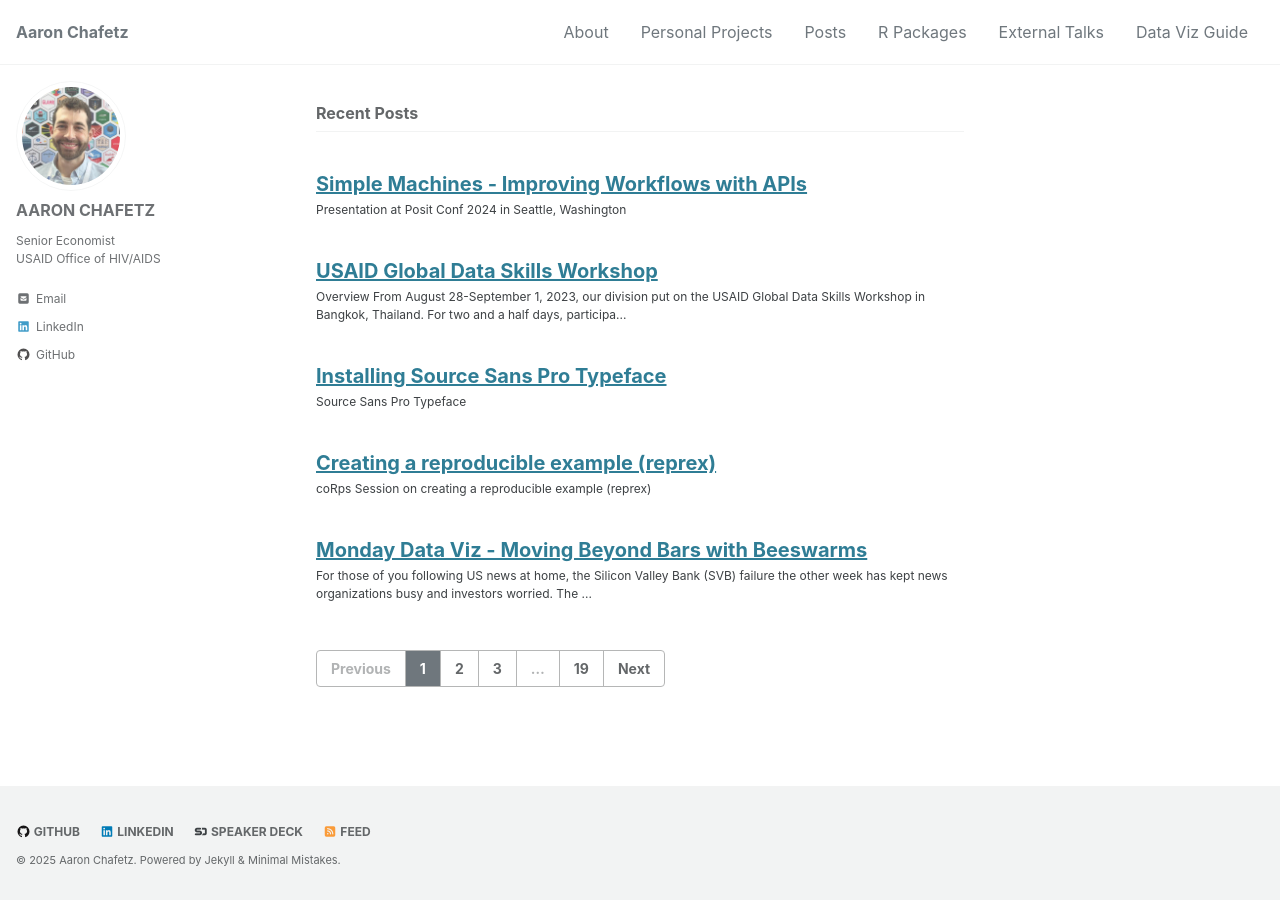
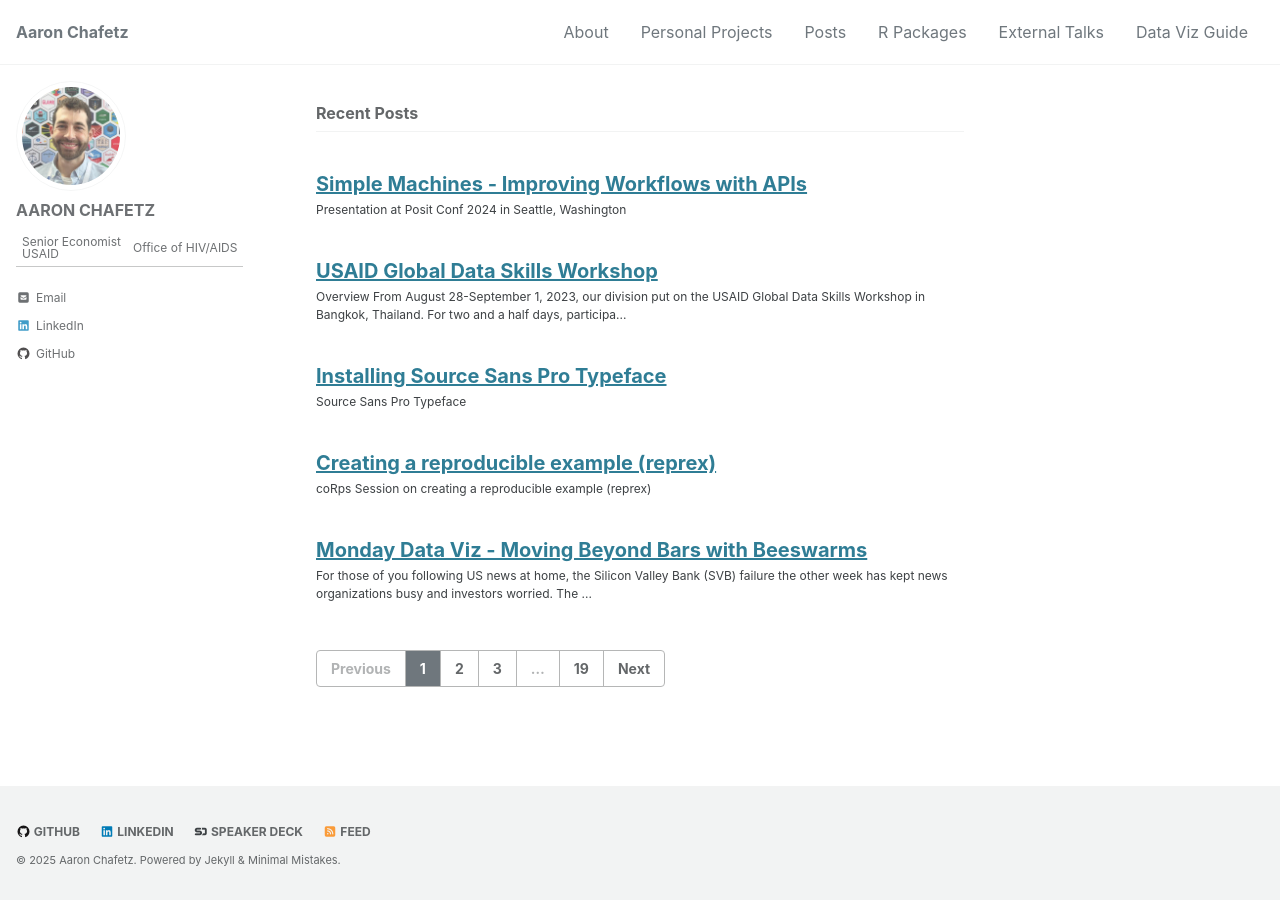
Before and after one commit to achafetz/achafetz.github.io, a Jekyll site: the page built from index.html, in a window 1280 px wide. Built offline with Jekyll 4.4.1, drawn with Linux system fonts in a browser that asks for light colours; cached includes are drawn as plain includes; the list of posts is cut into pages by our own code.

```diff
--- a/_config.yml
+++ b/_config.yml
@@ -58,11 +58,12 @@ author:
   name   : "AARON CHAFETZ"
   avatar : "/assets/images/bio-photo.jpg"
   bio    : "Senior Economist <br>
-            USAID Office of HIV/AIDS"
+            USAID | Office of HIV/AIDS"
   email  : "achafetz@gmail.com"
   github : "achafetz"
+  speakerdeck: "achafetz"
   linkedin : "achafetz"
-  speakerdeck: "achafetz"
+
 
 footer:
   links:
```
